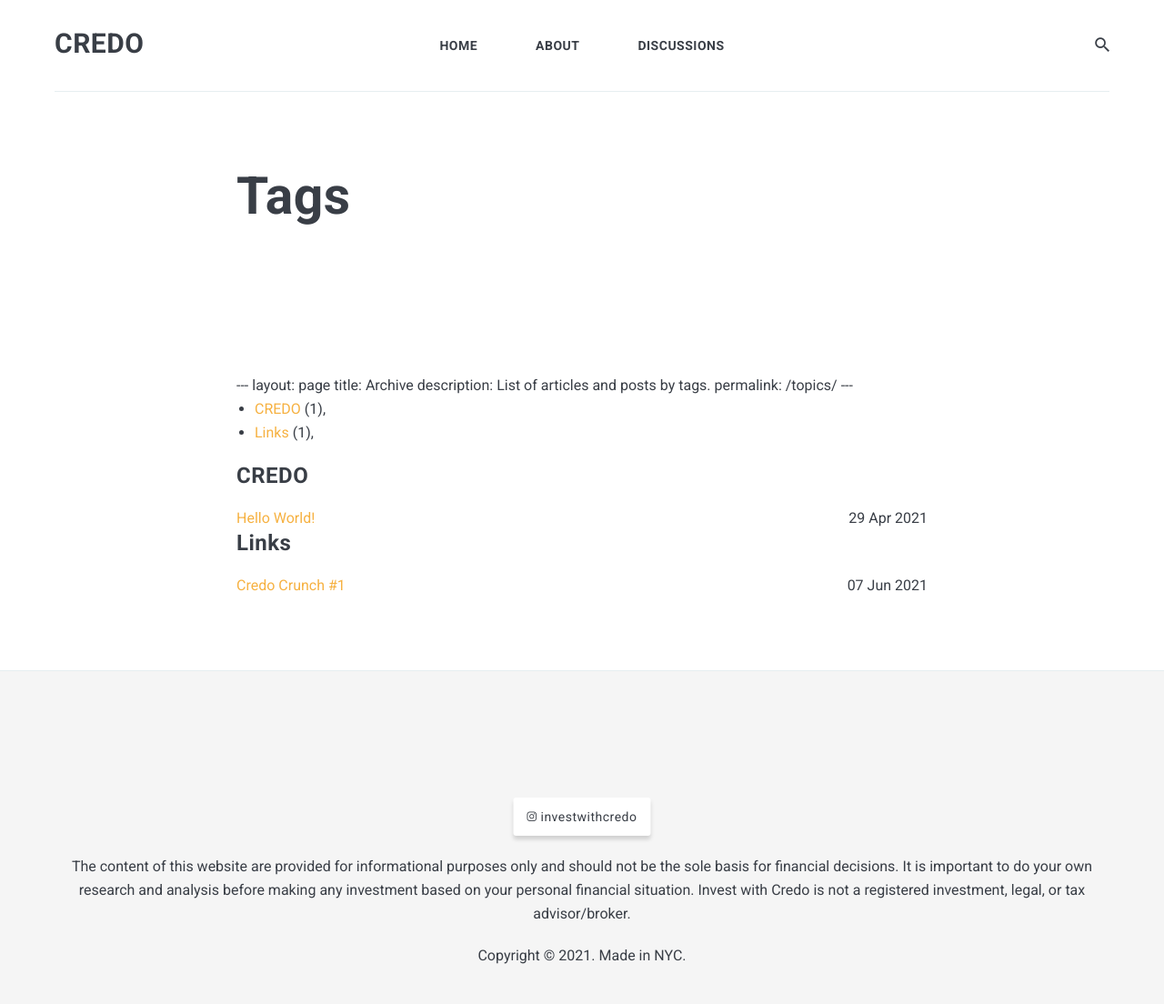
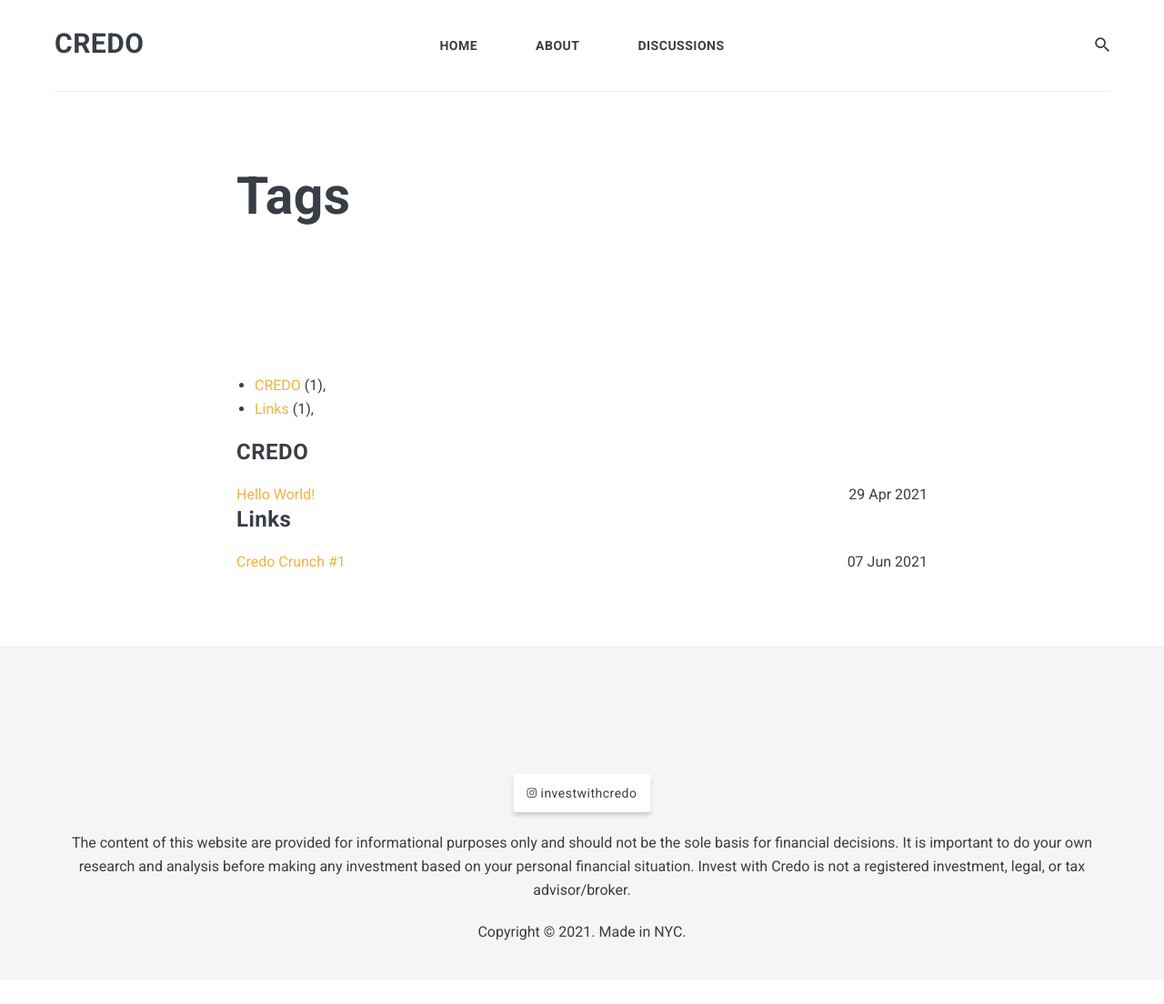
Before and after one commit to investwithcredo/investwithcredo.com, a Jekyll site: the page built from _pages/tags.html, in a window 1280 px wide. Shown: the whole page at 91% size. Built offline with Jekyll 4.4.1, drawn with Linux system fonts in a browser that asks for light colours; nearby versions of some CDN libraries; after the commit the page ends 1078 px from its top, so only the background shows below that.

Commit message:
Update tags.html

```diff
--- a/_pages/tags.html
+++ b/_pages/tags.html
@@ -3,13 +3,6 @@ layout: page
 title: Tags
 permalink: /tag/
 ---
----
-layout: page
-title: Archive
-description: List of articles and posts by tags.
-permalink: /topics/
----
-
 <!-- Get the tag name for every tag on the site and set them
 to the `site_tags` variable. -->
 {% capture site_tags %}{% for tag in site.tags %}{{ tag | first }}{% unless forloop.last %},{% endunless %}{% endfor %}{% endcapture %}
```
